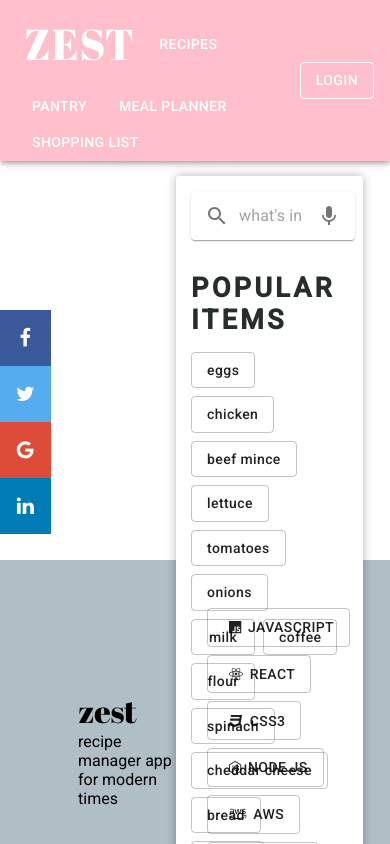
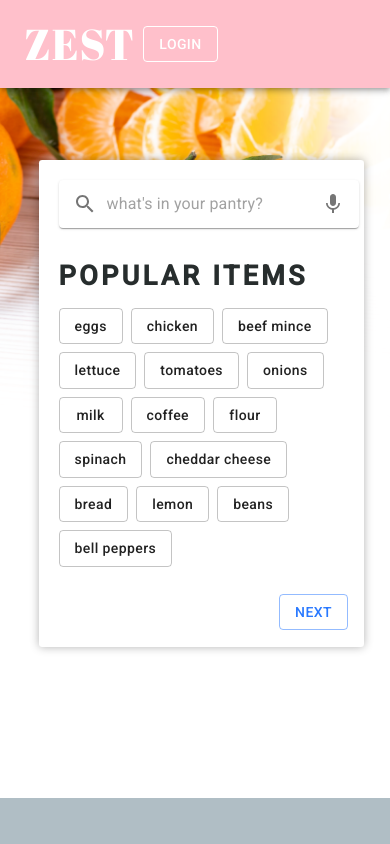
Before and after one commit to rainy-city-trio/project-frontend, a React (Create React App) app: page / in a window 390 px wide. Shown: the top 844 px of the page. Built offline with nearby package versions, Linux system fonts and the light colour scheme.

Commit message:
Responsive Design (sm) completed

```diff
--- a/src/App.css
+++ b/src/App.css
@@ -18,6 +18,12 @@ section {
 
 ::-webkit-scrollbar {
   display: none;
+}
+
+@media only screen and (max-width: 960px) {
+  .bigWindow {
+    top: 10rem !important;
+  }
 }
 /*
 @media screen and (max-width: 768px) {
--- a/src/App.js
+++ b/src/App.js
@@ -153,7 +153,13 @@ class App extends Component {
     } else {
       let stepper = document.querySelector('.mainSearch > div > div');
       let stepCount = this.state.stepCount + 1;
-      let margin = this.state.margin - 45;
+      let margin;
+      if (window.innerWidth <= 960) {
+        margin = this.state.margin - 81.5;
+      } else {
+        margin = this.state.margin - 45;
+      }
+      // console.log(margin, window.innerWidth)
       this.setState({
         stepCount,
         margin
@@ -166,7 +172,13 @@ class App extends Component {
     let stepper = document.querySelector('.mainSearch > div > div');
 
     let stepCount = this.state.stepCount - 1;
-    let margin = this.state.margin + 45;
+    let margin;
+      if (window.innerWidth <= 960) {
+        margin = this.state.margin + 81.5;
+      } else {
+        margin = this.state.margin + 45;
+      }
+
     stepper.style.cssText = `margin-left: ${margin}vw`;
     this.setState({
       stepCount,
--- a/src/components/Billboard.js
+++ b/src/components/Billboard.js
@@ -19,6 +19,10 @@ const useStyles = makeStyles(theme => ({
       width: '120%',
       marginLeft: '-8vw'
     },
+    [theme.breakpoints.down('sm')]: {
+      width: '220%',
+      marginTop: '0rem'
+    }
   },
   overlay: {
     // backgroundColor: 'black',
--- a/src/components/NavBar.js
+++ b/src/components/NavBar.js
@@ -2,7 +2,6 @@ import React from 'react'
 import { AppBar, Toolbar, Typography, Button } from '@material-ui/core/'
 import MenuItem from './MenuItem';
 import { makeStyles } from '@material-ui/core/styles'
-import './NavBar.css'
 
 const MenuItems = ['Recipes', 'Pantry', 'Meal Planner', 'Shopping List'];
 const useStyles = makeStyles(theme => ({
@@ -10,63 +9,63 @@ const useStyles = makeStyles(theme => ({
     flexGrow: 1
   },
   menuItems: {
-    [theme.breakpoints.down('md')]: {
-      flexGrow: 4,
-      backgroundColor: 'blue',
-      flexFlow: 'column wrap',
-      alignItems: 'left',
-      justifyContent: 'flexStart',
-      flex: '50%',
-    },
-    [theme.breakpoints.down('sm')]: {
-      flexGrow: 4,
-      backgroundColor: 'yellow',
-      flexFlow: 'column wrap',
-      alignItems: 'left',
-      justifyContent: 'flexStart',
-      flex: '25%',
-    },
-    [theme.breakpoints.down('xs')]: {
-      flexGrow: 4,
-      backgroundColor: 'pink',
-      flexFlow: 'column wrap',
-      alignItems: 'left',
-      justifyContent: 'flexStart',
-      flex: '25%',
-      float: 'none',
-      // display: 'block',
-      textAlign: 'left',
-    },
+    // [theme.breakpoints.down('md')]: {
+    //   flexGrow: 4,
+    //   backgroundColor: 'blue',
+    //   flexFlow: 'column wrap',
+    //   alignItems: 'left',
+    //   justifyContent: 'flexStart',
+    //   flex: '50%',
+    // },
+    // [theme.breakpoints.down('sm')]: {
+    //   flexGrow: 4,
+    //   backgroundColor: 'yellow',
+    //   flexFlow: 'column wrap',
+    //   alignItems: 'left',
+    //   justifyContent: 'flexStart',
+    //   flex: '25%',
+    // },
+    // [theme.breakpoints.down('xs')]: {
+    //   flexGrow: 4,
+    //   backgroundColor: 'pink',
+    //   flexFlow: 'column wrap',
+    //   alignItems: 'left',
+    //   justifyContent: 'flexStart',
+    //   flex: '25%',
+    //   float: 'none',
+    //   // display: 'block',
+    //   textAlign: 'left',
+    // },
   },
   logo: {
     fontFamily: theme.headings.fontFamily,
     color: 'white',
     fontSize: '2.7rem',
-    [theme.breakpoints.down('sm')]: {
-      flexGrow: 4,
-      flexFlow: 'column nowrap',
-      alignItems: 'left',
-      justifyContent: 'flexStart',
-      flex: '25%',
-      // position: 'absolute',
-      left: 0,
-      top: 0,
-    },
+    // [theme.breakpoints.down('sm')]: {
+    //   flexGrow: 4,
+    //   flexFlow: 'column nowrap',
+    //   alignItems: 'left',
+    //   justifyContent: 'flexStart',
+    //   flex: '25%',
+    //   // position: 'absolute',
+    //   left: 0,
+    //   top: 0,
+    // },
   },
   loginBtn: {
     color: 'white',
     borderColor: 'white',
-    [theme.breakpoints.down('md')]: {
-      alignItems: 'right',
-      justifyContent: 'flexEnd',
-      flex: 'column right'
-    },
+    // [theme.breakpoints.down('md')]: {
+    //   alignItems: 'right',
+    //   justifyContent: 'flexEnd',
+    //   flex: 'column right'
+    // },
   },
   appBar: {
-      position: 'fixed',
-      top: '0',
-      width: '100%',
-      behavior: 'smooth',
+      // position: 'fixed',
+      // top: '0',
+      // width: '100%',
+      // behavior: 'smooth',
     [theme.breakpoints.down('md')]: {
       backgroundColor: 'blue',
     },
@@ -77,6 +76,9 @@ const useStyles = makeStyles(theme => ({
       backgroundColor: 'pink'
     },
   },
+  menuItemList: {
+    display: 'none'
+  }
 }));
 
 const NavBar = () => {
@@ -90,11 +92,14 @@ const NavBar = () => {
             <Button color="white" className={classes.logo}>
               Zest
             </Button>
+            <div className={classes.menuItemList}>
             {
               MenuItems.map((item, index) => {
                 return <MenuItem item={item} key={index} />
               })
             }
+            </div>
+
           </Typography>
 
           <Button variant="outlined" className={classes.loginBtn}>LOGIN</Button>
--- a/src/components/RecipeCard.js
+++ b/src/components/RecipeCard.js
@@ -39,7 +39,11 @@ const useStyles = makeStyles(theme => ({
             marginRight: '3vw',
             maxWidth: '21.5vw',
             width: '21.5vw',
-
+        },
+        [theme.breakpoints.down('sm')]: {
+            width: '70.5vw',
+            maxWidth: '70.5vw',
+            marginBottom: '1rem'
         }
     },
     media: {
@@ -83,6 +87,9 @@ const useStyles = makeStyles(theme => ({
         margin: '2.5rem 0rem',
         [theme.breakpoints.down('md')]: {
             height: '40vh'
+        },
+        [theme.breakpoints.down('sm')]: {
+            height: '20vh'
         }
         // alignItems: 'flex-end',
 
--- a/src/components/Results.js
+++ b/src/components/Results.js
@@ -57,7 +57,10 @@ const useStyles = makeStyles(theme => ({
     recipeResults: {
         width: '10000000px',
         marginLeft: '4.5vw',
-        display: 'flex'
+        display: 'flex',
+        [theme.breakpoints.down('sm')]: {
+            display: 'block'
+        }
         // height: '21rem'
     },
     chevronLeft: {
@@ -137,7 +140,7 @@ export default function Results(props) {
     const results = filteredRecipes.map((recipe, index) => {
         return <RecipeCard key={index} newSearch={newSearch} recipe={recipe} />
     });
-
+console.log(theme)
 
     return (
         <div className={(recipeRequest === false) ? (classes.rootHidden) : (classes.rootShow)}>
--- a/src/components/SearchWindow.js
+++ b/src/components/SearchWindow.js
@@ -48,8 +48,13 @@ const useStyles = makeStyles(theme => ({
             left: '45%',
             padding: '4%',
             top: '11rem',
-
           },
+          [theme.breakpoints.down('sm')]: {
+            width: '75vw',
+            left: '10%',
+            top: '10rem',
+            padding:'4.2%',
+          }
     },
     textField: {
     },
@@ -93,7 +98,11 @@ const useStyles = makeStyles(theme => ({
     stepper: {
         width: '40vw',
         marginRight: '5vw',
-        transition: 'all .4s'
+        transition: 'all .4s',
+        [theme.breakpoints.down('sm')]: {
+            width: '75vw',
+            padding: '.2rem'
+        }
     },
     group: {
         display: 'inline',
--- a/src/index.css
+++ b/src/index.css
@@ -52,3 +52,9 @@ code {
   background: #007bb5;
   color: white;
 }
+
+@media only screen and (max-width: 960px) {
+  .icon-bar {
+    display: none
+  }
+}
```
Also changed, not shown: src/components/NavBar.css (deleted, +0 -34 lines).
